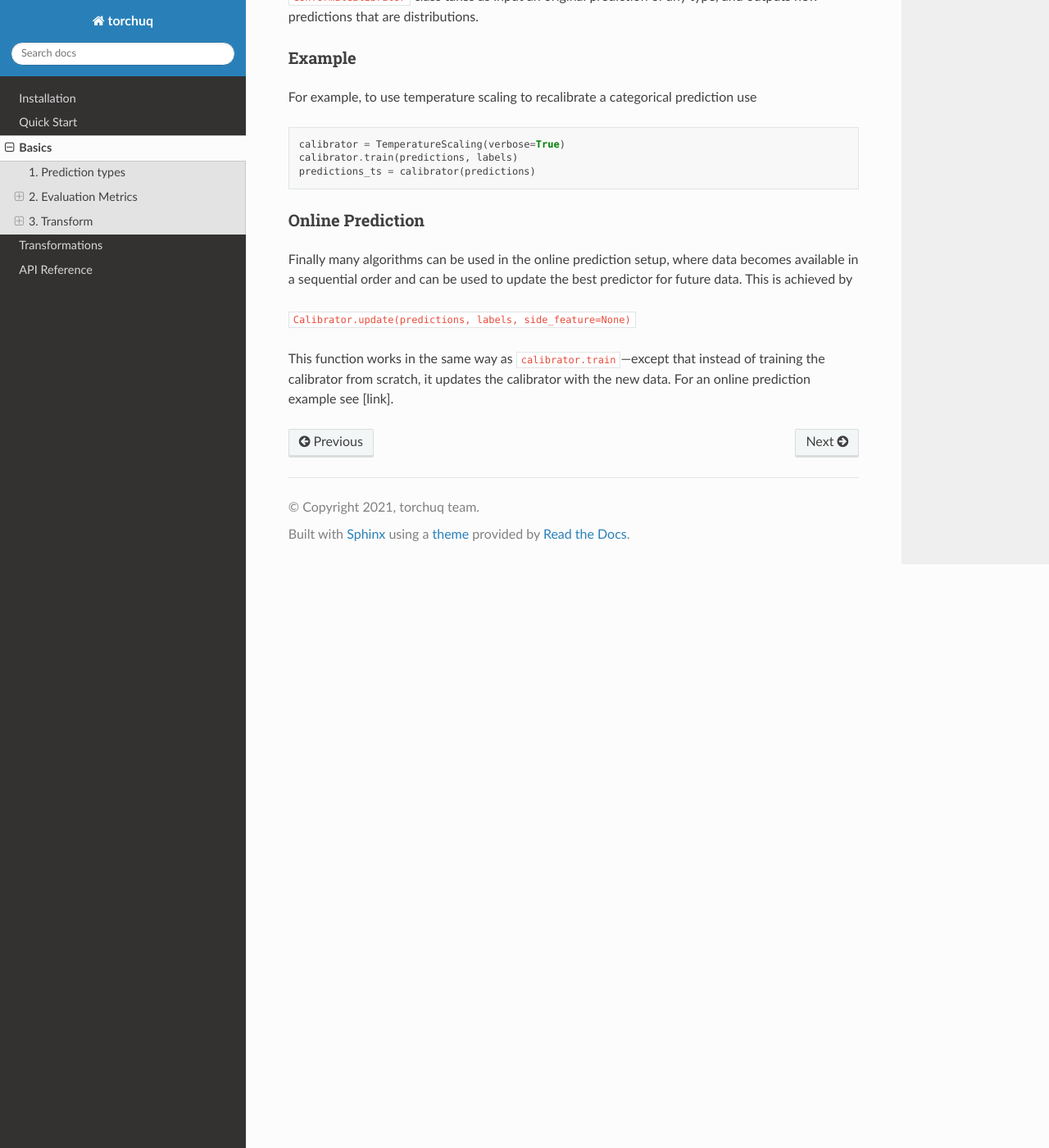
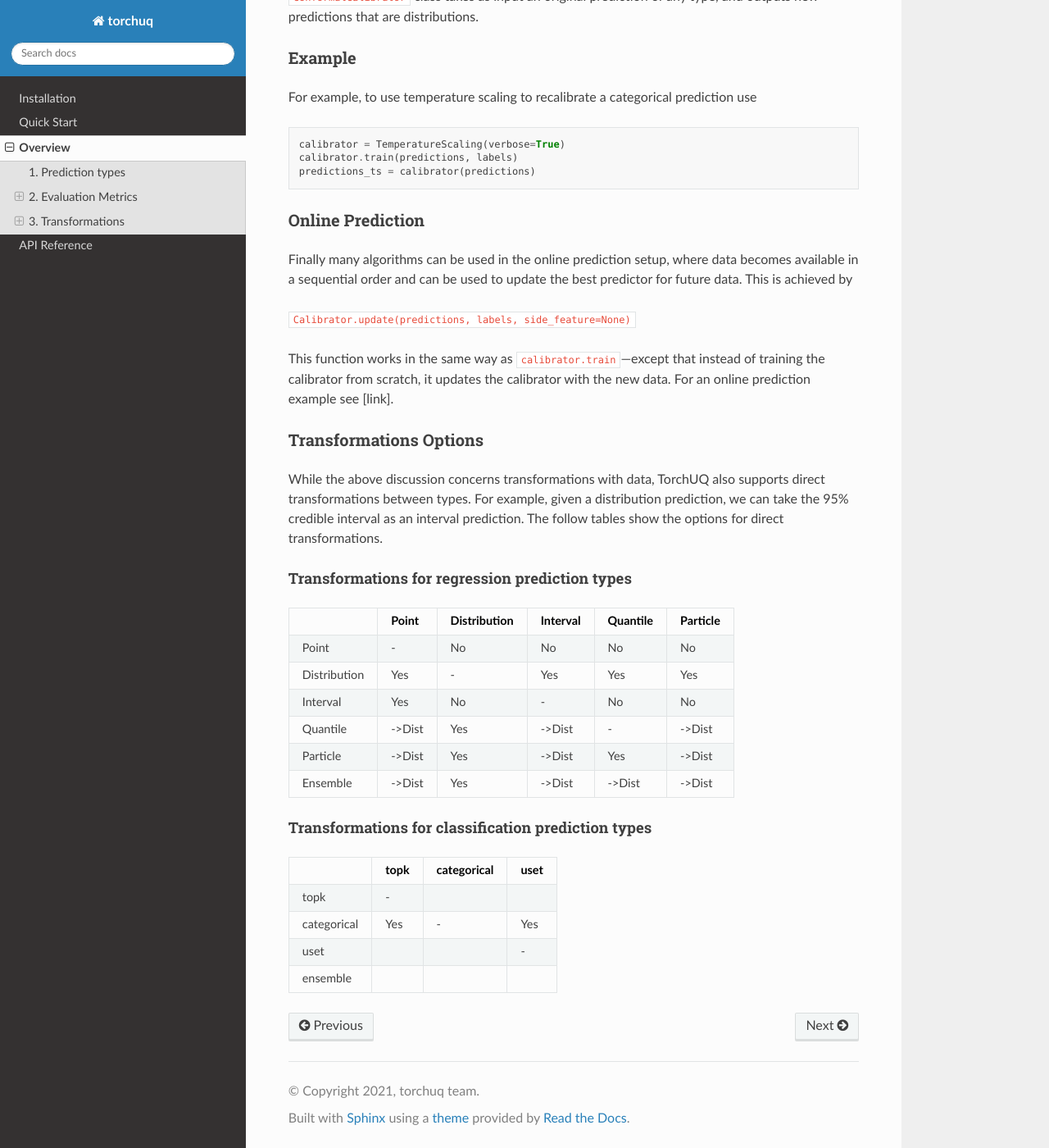
Before and after one commit to TorchUQ/torchuq, a Sphinx documentation site: the page built from docs/overview.md, in a window 1280 px wide and 1400 px high, scrolled down 2796 px. Shown: the whole window at 82% size. Built offline with Sphinx 7.4.7 and the Read the Docs theme 2.0.0, drawn with Linux system fonts in a browser that asks for light colours; formulas are drawn with MathJax 3; some of the changed text lies outside the part shown.

Commit message:
docs: add overview, update index, rm transformation

````diff
--- a/docs/index.rst
+++ b/docs/index.rst
@@ -11,6 +11,5 @@ User Guide
 
   installation
   quick_start
-  basics
-  transformation
+  overview
   api_reference/index
--- a/docs/basics.md
+++ b/docs/overview.md
@@ -1,8 +1,8 @@
-# Basics
+# Overview
 
-This page contains the basic design philosophy and usage of TorchUQ.
+This page contains an overview of the design philosophy and usage of TorchUQ.
 
-The core of TorchUQ consists of the following three components: prediction types, evaluation, and transformation.
+The core of TorchUQ consists of the following three components: prediction types, evaluation metrics, and transformations.
 
 ## 1. Prediction types
 
@@ -52,7 +52,7 @@ Most visualization functions take three arguments (but some may take more or les
 - ```ax```: the matplotlib axes to make the figure on. If ```ax is None``` (recommended), then a new figure (of suitable size) will be created. If ```ax is not None``` then you should make sure the figure has the right size for visual appeal of the plot.
 
 
-## 3. Transform
+## 3. Transformations
 
 The final and key component of TorchUQ is transformation. We will want to transform low quality predictions (such as uncalibrated predictions) into new high quality predictions, usually with the help of some data.
 
@@ -93,3 +93,31 @@ Finally many algorithms can be used in the online prediction setup, where data b
 ```Calibrator.update(predictions, labels, side_feature=None) ```
 
 This function works in the same way as ```calibrator.train```---except that instead of training the calibrator from scratch, it updates the calibrator with the new data. For an online prediction example see [link].
+
+### Transformations Options
+
+While the above discussion concerns transformations with data, TorchUQ also supports
+direct transformations between types. For example, given a distribution prediction, we
+can take the 95% credible interval as an interval prediction. The follow tables show the
+options for direct transformations.
+
+#### Transformations for regression prediction types
+
+|              | Point  | Distribution | Interval | Quantile | Particle |
+| :----------: | :----: | :----------: | :------: | :------: | :------: |
+|    Point     |   -    |      No      |    No    |    No    |    No    |
+| Distribution |  Yes   |      -       |   Yes    |   Yes    |   Yes    |
+|   Interval   |  Yes   |      No      |    -     |    No    |    No    |
+|   Quantile   | ->Dist |     Yes      |  ->Dist  |    -     |  ->Dist  |
+|   Particle   | ->Dist |     Yes      |  ->Dist  |   Yes    |  ->Dist  |
+|   Ensemble   | ->Dist |     Yes      |  ->Dist  |  ->Dist  |  ->Dist  |
+
+
+#### Transformations for classification prediction types
+
+|             | topk | categorical | uset |
+| :---------: | :--: | :---------: | :--: |
+|    topk     |  -   |             |      |
+| categorical | Yes  |      -      | Yes  |
+|    uset     |      |             |  -   |
+|  ensemble   |      |             |      |
````
Also changed, not shown: docs/transformation.md (deleted, +0 -23 lines).
